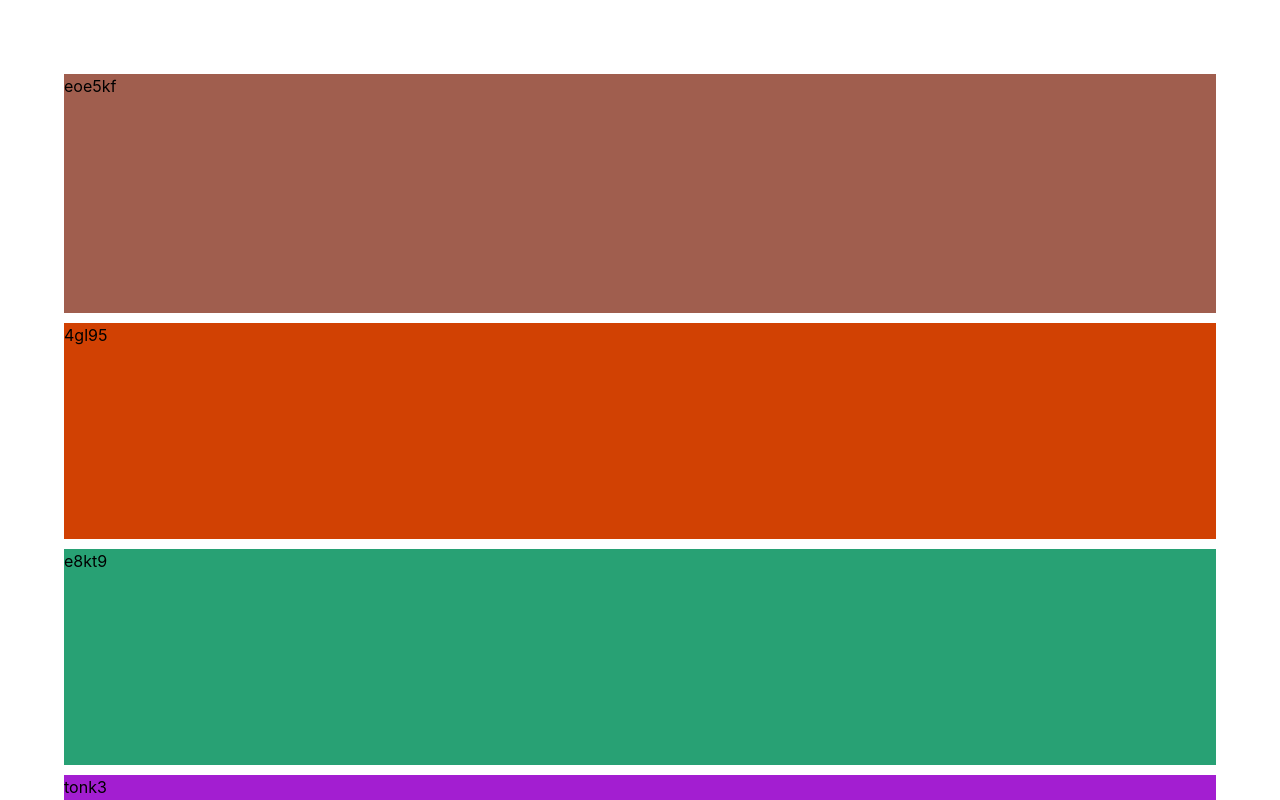
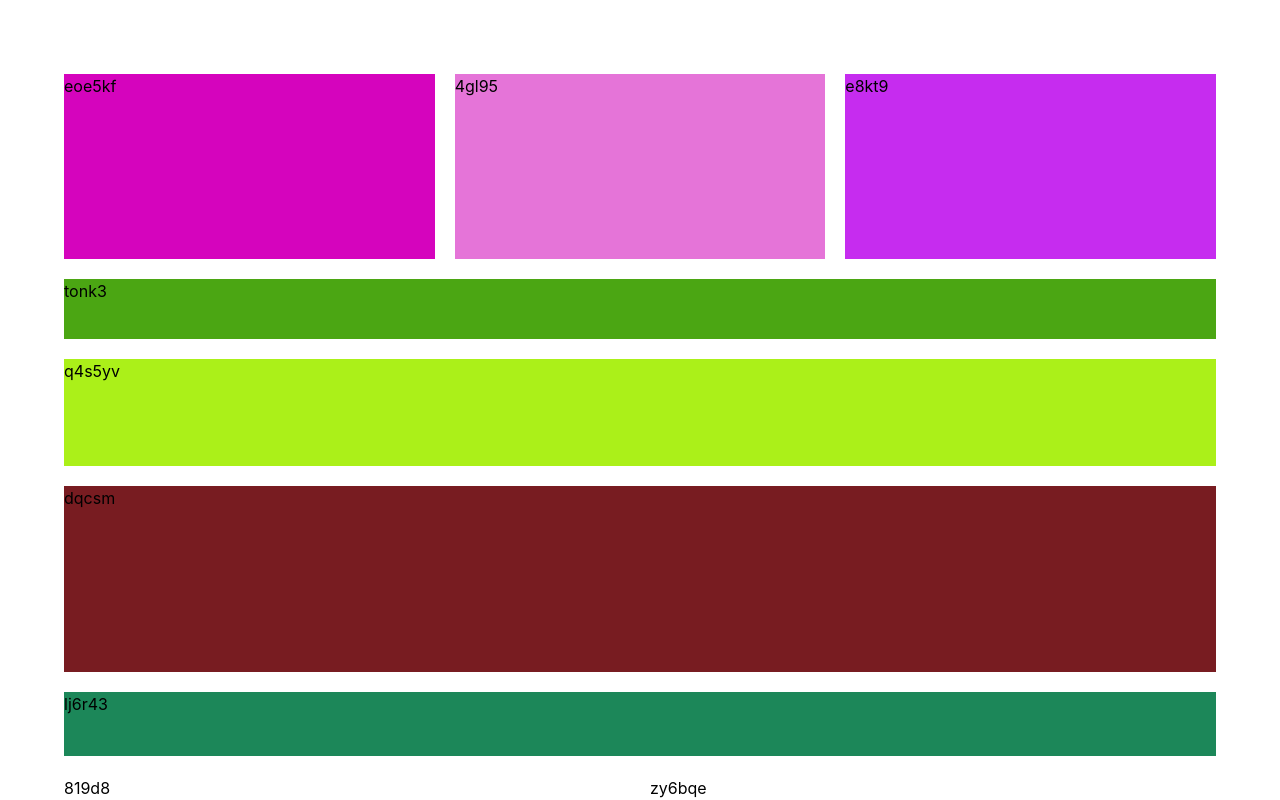
Before and after one commit to ViewableGravy/drag, a React (Vite) app: page / in a window 1280 px wide. Shown: the top 800 px of the page. Built offline with nearby package versions, Linux system fonts and the light colour scheme.

Commit message:
feat: initial inline boiler plate

```diff
--- a/src/App.tsx
+++ b/src/App.tsx
@@ -16,14 +16,8 @@ type TUpdateTileInformation = (identifier: string) => (tile: React.RefObject<HTM
 type handleTileMove = (identifier: string, offset: { x: number, y: number }) => void;
 
 export const TileContext = React.createContext<{
-  tiles: Array<{
-    ref: React.RefObject<HTMLDivElement> | null,
-    identifier: string
-  }>,
-  setTiles: (tiles: Array<{
-    ref: React.RefObject<HTMLDivElement> | null,
-    identifier: string
-  }>) => void,
+  tiles: Array<TileHelpers.TTileObject>,
+  setTiles: (tiles: Array<TileHelpers.TTileObject>) => void,
   /**
    * Current Behaviour:
    *
@@ -37,93 +31,170 @@ export const TileContext = React.createContext<{
    * this will essentially reorder the tile appropriately when repositioned
    */
   handleTileDrop: TCompleteTileDrag,
+
+  registerRef: TUpdateTileInformation,
 }>({
   tiles: [],
   setTiles: () => {},
   handleTileMove: () => {},
   handleTileDrop: () => {},
+  registerRef: () => () => {},
 });
 
 export const useTileContext = () => React.useContext(TileContext);
 
 export const generateUniqueIdentifier = () => Math.random().toString(36).substring(7);
 
+const potentialPositions = ['inline', 'block'] as const;
+
 const generateXEmptyTiles = (x: number) => {
   return Array(x).fill(null).map(() => ({
     ref: null,
     identifier: generateUniqueIdentifier(),
+    position: potentialPositions[Math.floor(Math.random() * potentialPositions.length)],
+    style: {
+      minHeight: Math.min(Math.max(Math.round(Math.random() * 300), 60), 300) + 'px',
+      backgroundColor: `#${Math.floor(Math.random()*16777215).toString(16)}`
+    } as React.CSSProperties,
+  }) satisfies TileHelpers.TTileObject);
+}
+
+/**
+ * Horizontally groups components based on their position attribute
+ */
+function useMemoizedGroupedElements(tiles: Array<TileHelpers.TTileObject>) {
+  return useMemo(() => {
+    let result: Array<Array<TileHelpers.TTileObject>> = [];
+    let temp: TileHelpers.TTileObject[] = [];
+
+    tiles.forEach((item) => {
+      if (item.position === 'block') {
+        if (temp.length > 0) {
+          result.push(temp);
+          temp = [];
+        }
+        result.push([item]);
+      } else {
+        temp.push(item);
+      }
+    });
+
+    if (temp.length > 0) {
+      result.push(temp);
+    }
+
+    return result.map((group) => ({
+      groupID: group.reduce((acc, curr) => acc + curr.identifier, ''),
+      group,
     }));
+  }, [tiles]);
 }
 
 function App() {
   /***** STATE *****/
   const [estimationInformation, setEstimationInformation] = useState({
-    closestVerticalTileIndex: -1,
+    // closestVerticalTileIndex: -1,
+    closestVerticalTileIdentifier: '',
     shouldGoBefore: true,
+    shouldGoLeft: false,
+    shouldGoRight: false,
   });
-  const [tiles, setTiles] = useState<Array<TileHelpers.TTileObject>>(generateXEmptyTiles(20));
+  const [originalTiles, setOriginalTiles] = useState<Array<TileHelpers.TTileObject>>(generateXEmptyTiles(20));
+  const tiles = useMemoizedGroupedElements(originalTiles);
 
   /***** FUNCTIONS *****/
   const registerRef = useCallback<TUpdateTileInformation>((identifier) => (tile) => {
-    setTiles((tiles) => {
+    setOriginalTiles((tiles) => {
       tiles.find(({ identifier: _identifier }) => _identifier === identifier)!.ref = tile;
       return tiles;
     });
   }, []);
 
   const handleTileDrop = useCallback<TCompleteTileDrag>(({ identifier, offset }) => {
-    setTiles((tiles) => getRearrangedTiles({
+    setOriginalTiles((tiles) => getRearrangedTiles({
       tile: tiles.find(({ identifier: _identifier }) => _identifier === identifier)!,
       tiles,
       offset
     }));
 
     setEstimationInformation({
-      closestVerticalTileIndex: -1,
+      // closestVerticalTileIndex: -1,
+      closestVerticalTileIdentifier: '',
       shouldGoBefore: true,
+      shouldGoLeft: false,
+      shouldGoRight: false,
     });
   }, []);
 
   const handleTileMove = useCallback<handleTileMove>((identifier, offset) => {
-    const tile = tiles.find(({ identifier: _identifier }) => _identifier === identifier)!;
+    const tile = originalTiles.find(({ identifier: _identifier }) => _identifier === identifier)!;
 
-    const options = { tiles, ...getCurrentNodeInformation(tile, tiles, offset) };
+    const options = { tiles: originalTiles, ...getCurrentNodeInformation(tile, originalTiles, offset) };
 
-    tilePositionInformation(options, ({ closestVerticalTileIndex, shouldGoBefore }) => {
+    tilePositionInformation(options, ({ closestVerticalTileIndex, shouldGoBefore, shouldGoLeft, shouldGoRight, closestVerticalTileIdentifier }) => {
       setEstimationInformation({
-        closestVerticalTileIndex,
+        // closestVerticalTileIndex,
+        // closestVerticalTileIndex,
+        closestVerticalTileIdentifier,
         shouldGoBefore,
+        shouldGoLeft,
+        shouldGoRight,
       });
 
-      return tiles;
+      return originalTiles;
     })
-  }, [tiles])
+  }, [originalTiles])
+
+  const styles = {
+    container: {
+      position: 'relative',
+      padding: '5vw',
+      overflow: 'hidden',
+    } as React.CSSProperties,
+    horizontalLine: {
+      height: 2,
+      width: '92vw',
+      backgroundColor: 'lightblue',
+      marginLeft: -20,
+    } as React.CSSProperties,
+    TileGroup: {
+      width: '90vw',
+      display: 'flex',
+      gap: 20,
+      alignItems: 'stretch'
+    }
+  }
 
   const contextValues = {
-    tiles,
-    setTiles,
+    tiles: originalTiles,
+    setTiles: setOriginalTiles,
     handleTileDrop,
-    handleTileMove
+    handleTileMove,
+    registerRef
   }
 
   /***** RENDER *****/
   return (
-    <div style={{ position: 'relative', padding: '5vw', overflow: 'hidden' }}>
+    <div style={styles.container}>
       <TileContext.Provider value={contextValues}>
-        {tiles.map((tile, index) => (
-          <Fragment key={tile.identifier}>
+        {tiles.map(({ group, groupID }) => (
           <InjectElementIntoJSX
-              element={<div key={index} style={{ height: 2, width: '92vw', backgroundColor: 'lightblue', marginLeft: -20 }} />}
-              start={estimationInformation.closestVerticalTileIndex === index && estimationInformation.shouldGoBefore}
-              end={estimationInformation.closestVerticalTileIndex === index && !estimationInformation.shouldGoBefore}
+            key={`${groupID}-InjectElementIntoJSX`}
+            element={<div style={styles.horizontalLine} />}
+            start={group.some(tile => tile.identifier === estimationInformation.closestVerticalTileIdentifier) && estimationInformation.shouldGoBefore}
+            end={group.some(tile => tile.identifier === estimationInformation.closestVerticalTileIdentifier) && !estimationInformation.shouldGoBefore}
           >
+            <div key={groupID} style={styles.TileGroup}>
+              {group.map((tile) => (
                 <Tile
                   key={tile.identifier}
+                  registerRef={registerRef(tile.identifier)}
                   identifier={tile.identifier}
-                registerRef={registerRef(tile.identifier)}
+                  style={tile.style}
                 />
+              ))}
+            </div>
           </InjectElementIntoJSX>
-          </Fragment>
         ))}
       </TileContext.Provider>
     </div>
--- a/src/components/tile/helpers.ts
+++ b/src/components/tile/helpers.ts
@@ -1,7 +1,11 @@
+import React from "react"
+
 export namespace TileHelpers {
   export type TTileObject = {
     ref: React.RefObject<HTMLDivElement> | null,
-    identifier: string
+    identifier: string,
+    position: 'inline' | 'block',
+    style: React.CSSProperties
   }
 
   export type TGetOverlappingInformation = (tile: Readonly<{
@@ -69,7 +73,28 @@ export namespace TileHelpers {
     shouldGoBefore: boolean,
     tiles: Readonly<Array<TTileObject>>,
     nodeIndex: number,
+    shouldGoRight: boolean,
+    shouldGoLeft: boolean,
+    closestVerticalTileIdentifier: string,
   }) => Array<TTileObject>) => Array<TTileObject>;
+
+  export type TGetShouldGoRight = (options: {
+    index: number,
+    tiles: Readonly<Array<TTileObject>>,
+    nodeMiddle: number
+  }) => boolean;
+
+  export type TGetShouldGoLeft = (options: {
+    index: number,
+    tiles: Readonly<Array<TTileObject>>,
+    nodeMiddle: number
+  }) => boolean;
+
+  export type TGetIdentifierClosestToMiddle = (options: {
+    tiles: Readonly<Array<TTileObject>>,
+    nodeMiddle: number,
+    nodeIndex: number,
+  }) => string;
 }
 
 export const getOverlappingInformation: TileHelpers.TGetOverlappingInformation = (tile, tiles) => {
@@ -143,6 +168,18 @@ const getIndexClosestToMiddle: TileHelpers.TGetIndexClosestToMiddle = ({ tiles,
   return middleOfNodes[0].index;
 }
 
+const getIdentifierClosestToMiddle: TileHelpers.TGetIdentifierClosestToMiddle = ({ tiles, nodeMiddle, nodeIndex }) => {
+  const middleOfNodes = tiles.map(({ ref, identifier }, index) => ({
+    middle: ref!.current!.offsetTop + (Number(ref?.current?.offsetHeight) / 2),
+    index,
+    identifier,
+  }))
+  .sort((a, b) => Math.abs(nodeMiddle - a.middle) - Math.abs(nodeMiddle - b.middle))
+  .filter(({ index }) => index !== nodeIndex);
+
+  return middleOfNodes[0].identifier;
+}
+
 const getShouldGoBefore: TileHelpers.TGetShouldGoBefore = ({ index, tiles, nodeMiddle }) => {
   const node = tiles[index].ref!.current!;
   // const interceptingNodeMiddle = window.scrollY + node.getBoundingClientRect().y + node.offsetHeight / 2;
@@ -151,13 +188,40 @@ const getShouldGoBefore: TileHelpers.TGetShouldGoBefore = ({ index, tiles, nodeM
   return nodeMiddle < interceptingNodeMiddle;
 }
 
+const getShouldGoRight: TileHelpers.TGetShouldGoRight= ({ index, tiles, nodeMiddle }) => {
+  const interceptingNode = tiles[index].ref!.current!;
+  const interceptingNodeMiddleHorizontal = interceptingNode.offsetLeft + (interceptingNode.offsetWidth / 2);
+
+  // if the nodeMiddle is in the right 30% then return true
+  if (nodeMiddle > interceptingNodeMiddleHorizontal + (interceptingNode.offsetWidth * 0.2)) {
+    return true;
+  }
+
+  return false;
+};
+
+const getShouldGoLeft: TileHelpers.TGetShouldGoRight = ({ index, tiles, nodeMiddle }) => {
+  const interceptingNode = tiles[index].ref!.current!;
+  const interceptingNodeMiddleHorizontal = interceptingNode.offsetLeft + (interceptingNode.offsetWidth / 2);
+
+  // if the nodeMiddle is in the left 30% then return true
+  if (nodeMiddle < interceptingNodeMiddleHorizontal - (interceptingNode.offsetWidth * 0.2)) {
+    return true;
+  }
+
+  return false;
+}
+
 const reorder: TileHelpers.TReorder = ({ closestVerticalTileIndex, shouldGoBefore, tiles, nodeIndex }) => {
   const newTiles = [...tiles];
 
   const isTileIndexBeforeInterceptingIndex = nodeIndex < closestVerticalTileIndex;
 
-  //remove this tile from the array
+  //for now, the reordered one is becoming block so lets do that now
+  newTiles[nodeIndex].position = 'block';
+
   const removed = newTiles.splice(nodeIndex, 1)[0];
+
   const insertIndex = getInsertIndex(closestVerticalTileIndex, isTileIndexBeforeInterceptingIndex, shouldGoBefore);
   newTiles.splice(insertIndex, 0, removed);
 
@@ -166,9 +230,20 @@ const reorder: TileHelpers.TReorder = ({ closestVerticalTileIndex, shouldGoBefor
 
 export const tilePositionInformation: TileHelpers.THandleOverlap = ({ tiles, nodeIndex, nodeMiddle }, callback) => {
   const closestVerticalTileIndex = getIndexClosestToMiddle({ tiles, nodeMiddle, nodeIndex });
+  const closestVerticalTileIdentifier = getIdentifierClosestToMiddle({ tiles, nodeMiddle, nodeIndex });
   const shouldGoBefore = getShouldGoBefore({ index: closestVerticalTileIndex, tiles, nodeMiddle });
+  const shouldGoRight = getShouldGoRight({ index: closestVerticalTileIndex, tiles, nodeMiddle });
+  const shouldGoLeft = getShouldGoLeft({ index: closestVerticalTileIndex, tiles, nodeMiddle });
 
-  return callback?.({ closestVerticalTileIndex, shouldGoBefore, tiles, nodeIndex }) ?? [...tiles];
+  return callback?.({
+    closestVerticalTileIndex,
+    shouldGoBefore,
+    tiles,
+    nodeIndex,
+    shouldGoRight,
+    shouldGoLeft,
+    closestVerticalTileIdentifier
+  }) ?? [...tiles];
 }
 
 export const getRearrangedTiles: TileHelpers.TGetRearrangedTiles = ({
--- a/src/components/tile/hooks.tsx
+++ b/src/components/tile/hooks.tsx
@@ -16,6 +16,10 @@ export type TDragstate = {
     clientY: number,
   },
   isDragging: boolean,
+  initialInformation: {
+    offsetHeight: number,
+    offsetWidth: number,
+  },
 };
 
 export const useTileDraggableCallbacks = ({ tile, color } : {
@@ -30,8 +34,6 @@ export const useTileDraggableCallbacks = ({ tile, color } : {
   const onMouseMove = ({ isDragging }: TDragstate) => (_: Event) => {
     if (!isDragging) return;
     if (!ref.current) return;
-
-    console.log('here')
 
     handleTileMove(tile.identifier, {
       x: parseInt(ref.current.style.left),
@@ -97,6 +99,10 @@ export const useDraggable: TUseDraggable = (ref, { onDragComplete }, dependencie
     scrollOffset: { x: 0, y: 0 },
     mouseOffset: { clientX: 0, clientY: 0 },
     isDragging: false,
+    initialInformation: {
+      offsetHeight: 0,
+      offsetWidth: 0,
+    },
   });
   const [isDragging, setIsDragging] = useState(dragState.current.isDragging)
 
@@ -109,9 +115,13 @@ export const useDraggable: TUseDraggable = (ref, { onDragComplete }, dependencie
 
     node.style.left = `${mouseOffset.clientX - offset.x + scrollOffset.x}px`
     node.style.top = `${mouseOffset.clientY - offset.y + scrollOffset.y}px`
+    node.style.height = `${dragState.current.initialInformation.offsetHeight}px`
+    node.style.width = `${dragState.current.initialInformation.offsetWidth}px`
   }
 
   const handleMouseDown = (event: MouseEvent) => {
+    if (!ref.current) return;
+
     dragState.current = {
       ...dragState,
       isDragging: true,
@@ -126,6 +136,10 @@ export const useDraggable: TUseDraggable = (ref, { onDragComplete }, dependencie
       scrollOffset: {
         x: 0,
         y: 0,
+      },
+      initialInformation: {
+        offsetHeight: ref.current?.offsetHeight,
+        offsetWidth: ref.current?.offsetWidth,
       }
     }
 
@@ -135,6 +149,8 @@ export const useDraggable: TUseDraggable = (ref, { onDragComplete }, dependencie
   }
 
   const handleMouseMove = (event: MouseEvent) => {
+    if (!dragState.current.isDragging) return;
+
     dragState.current.mouseOffset = {
       clientX: event.clientX,
       clientY: event.clientY,
@@ -147,6 +163,7 @@ export const useDraggable: TUseDraggable = (ref, { onDragComplete }, dependencie
 
   const handleMouseUp = () => {
     if (!dragState.current.isDragging) return;
+    if (!ref.current) return;
 
     onDragComplete?.(dragState.current)
 
--- a/src/components/tile/index.tsx
+++ b/src/components/tile/index.tsx
@@ -6,9 +6,10 @@ import { useScrollOffsetEffect } from "../../hooks/useScrollEffect";
 type TTile = React.FC<{
   registerRef: (tile: React.RefObject<HTMLDivElement>) => void,
   identifier: string,
+  style?: React.CSSProperties,
 }>
 
-export const Tile: TTile = ({ registerRef, identifier }) => {
+export const Tile: TTile = ({ registerRef, identifier, style }) => {
   const tileRef = useRef<HTMLDivElement>(null);
 
   const tile = useMemo(() => ({
@@ -17,8 +18,7 @@ export const Tile: TTile = ({ registerRef, identifier }) => {
   }), [tileRef, identifier]);
 
   const { tiles } = useTileContext();
-  const [ color ] = useState(() => `#${Math.floor(Math.random()*16777215).toString(16)}`);
-  const { onDragComplete, onMouseMove, onScroll } = useTileDraggableCallbacks({ tile, color });
+  const { onDragComplete, onMouseMove, onScroll } = useTileDraggableCallbacks({ tile, color: style?.backgroundColor ?? '' });
   const { isDragging, ref: dragRef } = useDraggable(tileRef, { onDragComplete }, [tiles]);
 
   useScrollOffsetEffect(onScroll(isDragging), [isDragging])
@@ -37,15 +37,15 @@ export const Tile: TTile = ({ registerRef, identifier }) => {
   }, [tiles, onMouseMove, isDragging]);
 
   const baseStyle: React.CSSProperties = useMemo(() => ({
-    height: Math.min(Math.max(Math.round(Math.random() * 300), 60), 300) + 'px',
-    width: '90vw',
+    width: '100%',
     marginBlock: 10,
-    backgroundColor: color,
+    backgroundColor: 'white',
     color: 'black',
     userSelect: 'none',
-  }), [])
+    ...style,
+  }), [style])
 
-  const style: React.CSSProperties = {
+  const _style: React.CSSProperties = {
     ...baseStyle,
     position: isDragging ? 'absolute' : 'relative',
     zIndex: isDragging ? 1 : undefined,
@@ -53,8 +53,8 @@ export const Tile: TTile = ({ registerRef, identifier }) => {
 
   return (
     <Fragment>
-      <div style={style} ref={tileRef}>{identifier}</div>
-      {isDragging && <div style={{ ...style, position: 'relative', zIndex: undefined, backgroundColor: undefined }}/>}
+      <div style={_style} ref={tileRef}>{identifier}</div>
+      {isDragging && <div style={{ ..._style, position: 'relative', zIndex: undefined, backgroundColor: undefined }}/>}
     </Fragment>
   )
 }
```
Lines whose indentation alone changed are shown as unchanged.
